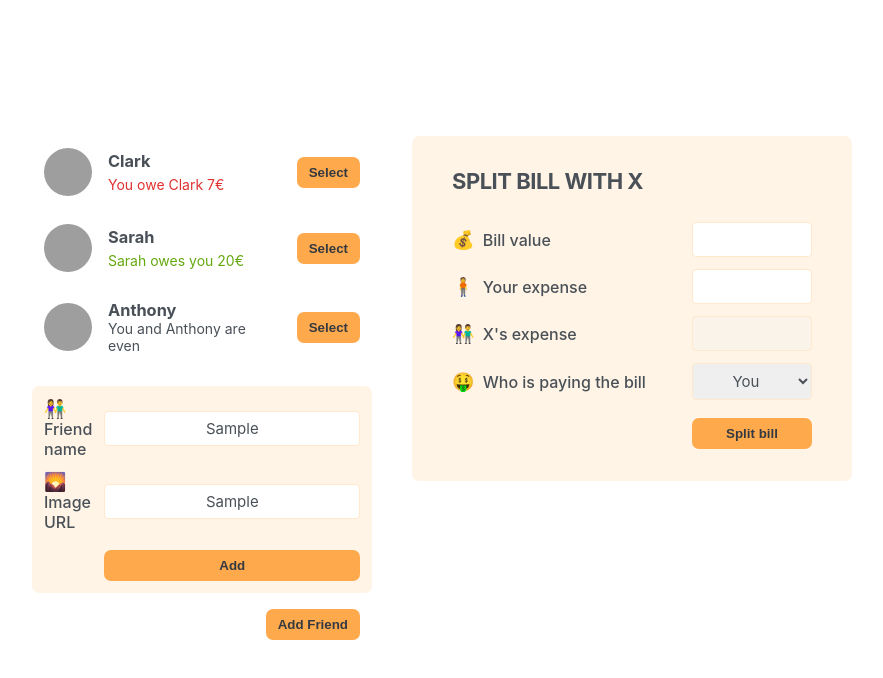
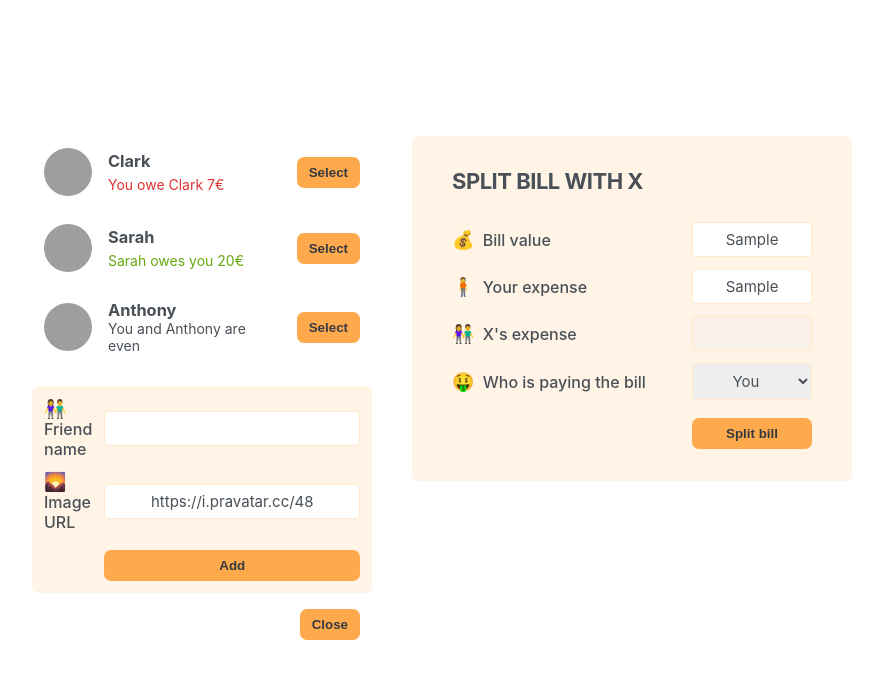
Before and after one commit to OlgaMinaievaWebDev/eat-n-split, a React (Create React App) app: page / in a window 1280 px wide. Both pictures are taken after typing "Sample", "Sample" into the empty fields and a click on the button "Add Friend". Shown: the top 678 px of the page, without its empty margins (198-1081 px from the left). Built offline with nearby package versions, Linux system fonts and the light colour scheme; grey boxes are pictures that could not be loaded.

Commit message:
handle add friend

```diff
--- a/src/App.js
+++ b/src/App.js
@@ -1,3 +1,5 @@
+import { useState } from "react";
+
 const initialFriends = [
   {
     id: 118836,
@@ -19,13 +21,36 @@
   },
 ];
 
+// reusable component
+function Button({ children, onClick }) {
+  return (
+    <button className="button" onClick={onClick}>
+      {children}
+    </button>
+  );
+}
+
 export default function App() {
+  const [friends, setFriends] = useState(initialFriends);
+  const [showAddFriend, setShowAddFriend] = useState(false);
+
+  function handleShowAddFriend() {
+    setShowAddFriend((show) => !show);
+  }
+
+  function handleAddFriend(friend) {
+    setFriends((friends) => [...friends, friend]);
+    setShowAddFriend(false);
+  }
+
   return (
     <div className="app">
       <div className="sidebar">
-        <FriendsList />
-        <FormAddFriend />
-        <Button>Add Friend</Button>
+        <FriendsList friends={friends} />
+        {showAddFriend && <FormAddFriend onAddFriend={handleAddFriend} />}
+        <Button onClick={handleShowAddFriend}>
+          {showAddFriend ? "Close" : "Add Friend"}
+        </Button>
       </div>
 
       <FormSplitBill />
@@ -33,9 +58,7 @@
   );
 }
 
-function FriendsList() {
-  const friends = initialFriends;
-
+function FriendsList({ friends }) {
   return (
     <ul>
       {friends.map((friend) => (
@@ -65,18 +88,44 @@
     </li>
   );
 }
-function Button({ children }) {
-  return <button className="button">{children}</button>;
-}
 
-function FormAddFriend() {
+function FormAddFriend({ onAddFriend }) {
+  const [name, setName] = useState("");
+  const [image, setImage] = useState("https://i.pravatar.cc/48");
+
+  function handleSubmit(e) {
+    e.preventDefault();
+
+    if (!name || !image) return;
+
+    const id = crypto.randomUUID();
+    const newFriend = {
+      id,
+      name,
+      image: `${image}?=${id}`,
+      balance: 0,
+    };
+    onAddFriend(newFriend);
+
+    setName("");
+    setImage("https://i.pravatar.cc/48");
+  }
+
   return (
-    <form className="form-add-friend">
+    <form className="form-add-friend" onSubmit={handleSubmit}>
       <label>👫 Friend name</label>
-      <input type="text" />
+      <input
+        type="text"
+        value={name}
+        onChange={(e) => setName(e.target.value)}
+      />
 
       <label>🌄 Image URL</label>
-      <input type="text" />
+      <input
+        type="text"
+        value={image}
+        onChange={(e) => setImage(e.target.value)}
+      />
 
       <Button>Add</Button>
     </form>
```
